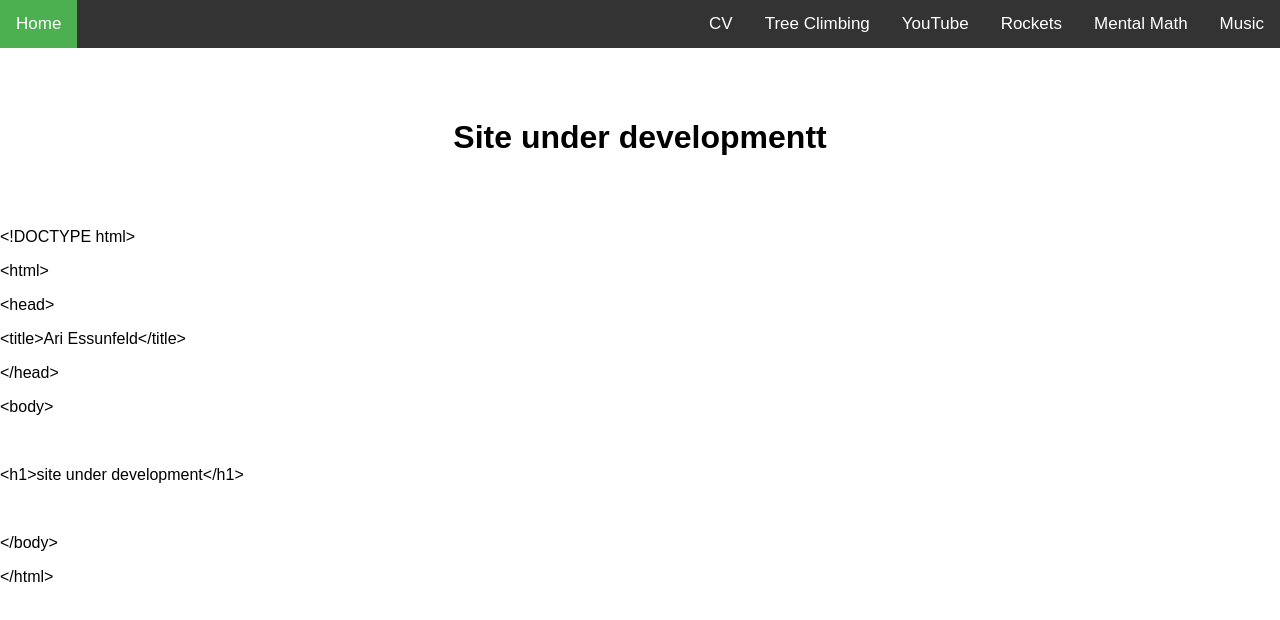
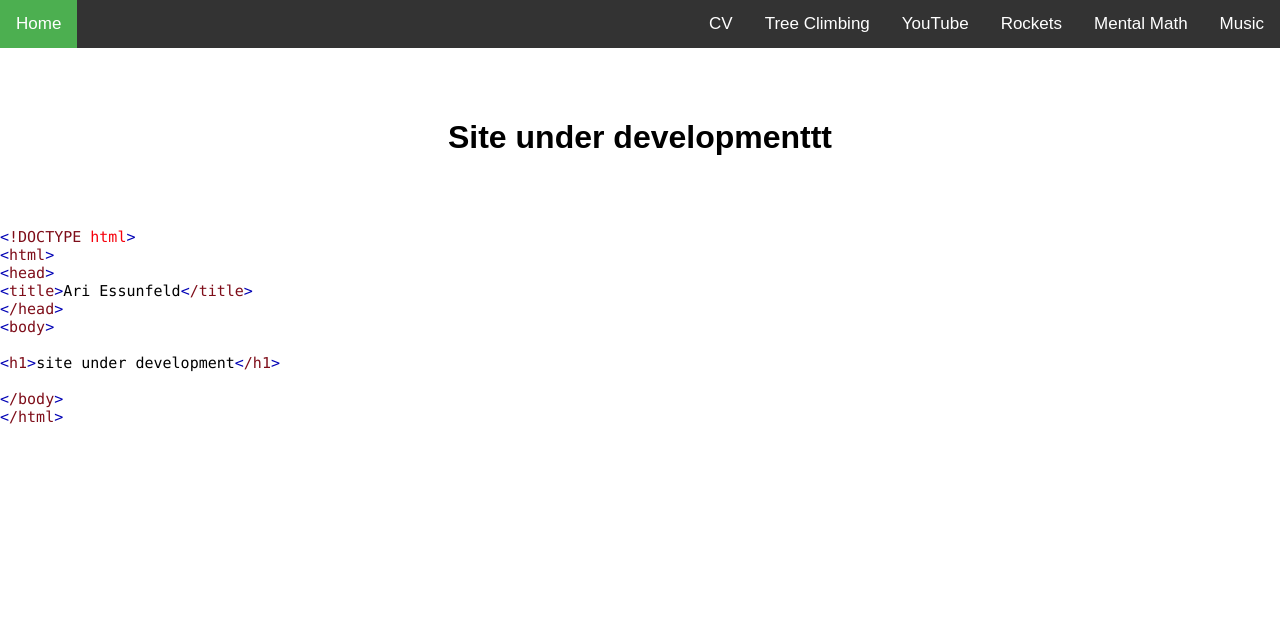
Before and after one commit to ariessunfeld/ariessunfeld.github.io, a plain HTML site: page index-tmp.html in a window 1280 px wide. Drawn offline with Linux system fonts and the light colour scheme.

Commit message:
Update index-tmp.html

```diff
--- a/index-tmp.html
+++ b/index-tmp.html
@@ -39,6 +39,13 @@
     .header-right {
       float: right;
     }
+    p.p1 {margin: 0.0px 0.0px 0.0px 0.0px; font: 15.0px Menlo; color: #7e0d19; -webkit-text-stroke: #7e0d19}
+    p.p2 {margin: 0.0px 0.0px 0.0px 0.0px; font: 15.0px Menlo; color: #000000; -webkit-text-stroke: #000000}
+    span.s1 {font-kerning: none; color: #0000b5; -webkit-text-stroke: 0px #0000b5}
+    span.s2 {font-kerning: none}
+    span.s3 {font-kerning: none; color: #f6000b; -webkit-text-stroke: 0px #f6000b}
+    span.s4 {font-kerning: none; color: #7e0d19; -webkit-text-stroke: 0px #7e0d19}
+    span.s5 {font-kerning: none; background-color: #ffffff}
   </style>
 </head>
 <body>
@@ -55,7 +62,7 @@
     </div>
   </div>
 
-  <h1 style="text-align:center; padding: 50px;">Site under developmentt</h1>
+  <h1 style="text-align:center; padding: 50px;">Site under developmenttt</h1>
 
   <p class="p1"><span class="s1">&lt;</span><span class="s2">!DOCTYPE</span><span class="s3"> html</span><span class="s1">&gt;</span></p>
   <p class="p1"><span class="s1">&lt;</span><span class="s2">html</span><span class="s1">&gt;</span></p>
```
